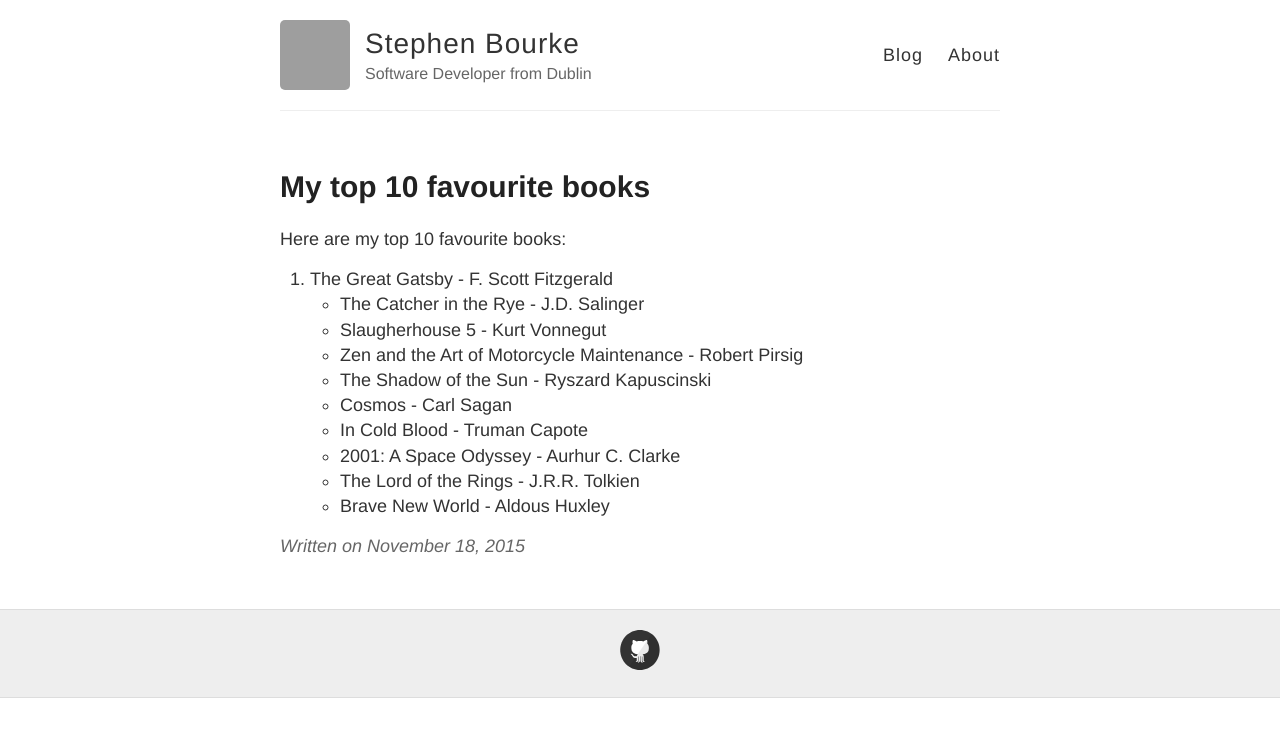
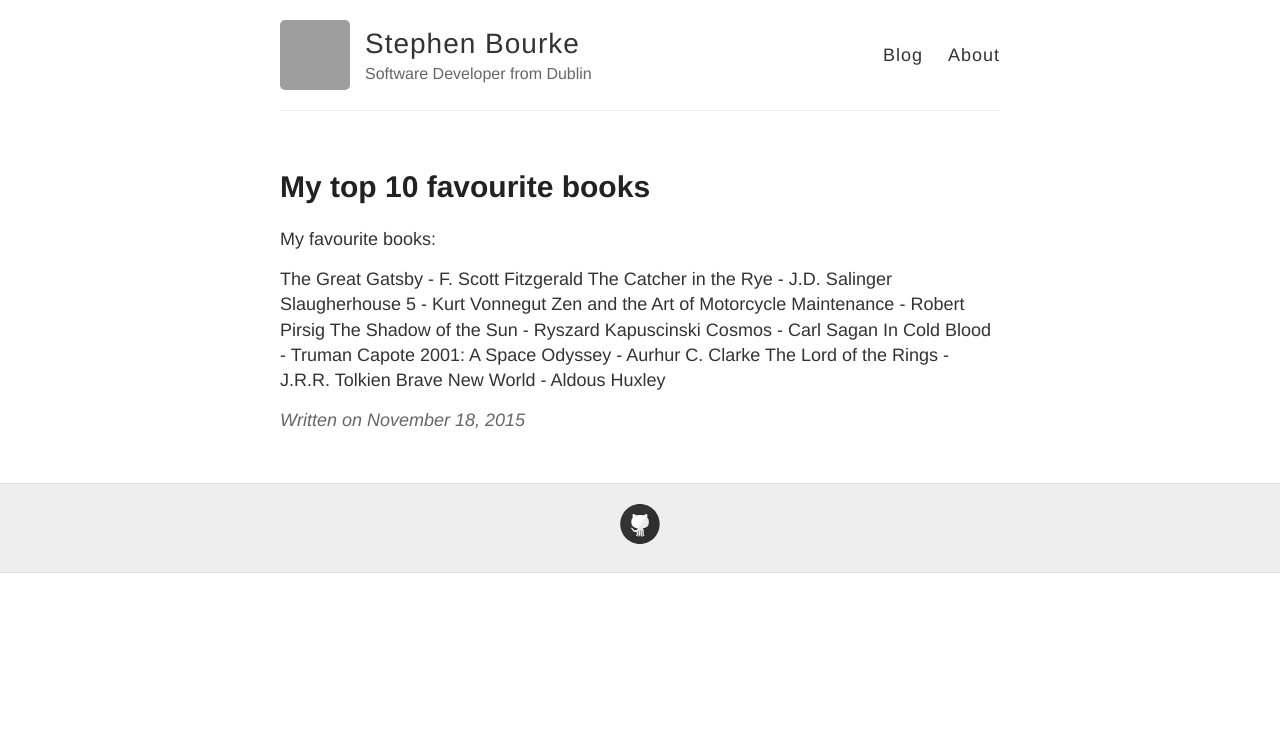
Before and after one commit to stephenbourke/stephenbourke.github.io, a Jekyll site: the page built from _posts/2015-11-18-Top-Books.md, in a window 1280 px wide. Shown: the top 737 px of the page. Built offline with Jekyll 4.4.1, drawn with Linux system fonts in a browser that asks for light colours; Markdown is read by kramdown in place of the engine named in the settings; grey boxes are pictures that could not be loaded.

Commit message:
Update 2015-11-18-Top-Books.md

```diff
--- a/_posts/2015-11-18-Top-Books.md
+++ b/_posts/2015-11-18-Top-Books.md
@@ -3,15 +3,15 @@ layout: post
 title: My top 10 favourite books
 ---
 
-Here are my top 10 favourite books:
+My favourite books:
 
-1. The Great Gatsby - F. Scott Fitzgerald
-+ The Catcher in the Rye - J.D. Salinger
-+ Slaugherhouse 5 - Kurt Vonnegut
-+ Zen and the Art of Motorcycle Maintenance - Robert Pirsig
-+ The Shadow of the Sun - Ryszard Kapuscinski
-+ Cosmos - Carl Sagan
-+ In Cold Blood - Truman Capote
-+ 2001: A Space Odyssey - Aurhur C. Clarke
-+ The Lord of the Rings - J.R.R. Tolkien
-+ Brave New World - Aldous Huxley
+The Great Gatsby - F. Scott Fitzgerald
+The Catcher in the Rye - J.D. Salinger
+Slaugherhouse 5 - Kurt Vonnegut
+Zen and the Art of Motorcycle Maintenance - Robert Pirsig
+The Shadow of the Sun - Ryszard Kapuscinski
+Cosmos - Carl Sagan
+In Cold Blood - Truman Capote
+2001: A Space Odyssey - Aurhur C. Clarke
+The Lord of the Rings - J.R.R. Tolkien
+Brave New World - Aldous Huxley
```
